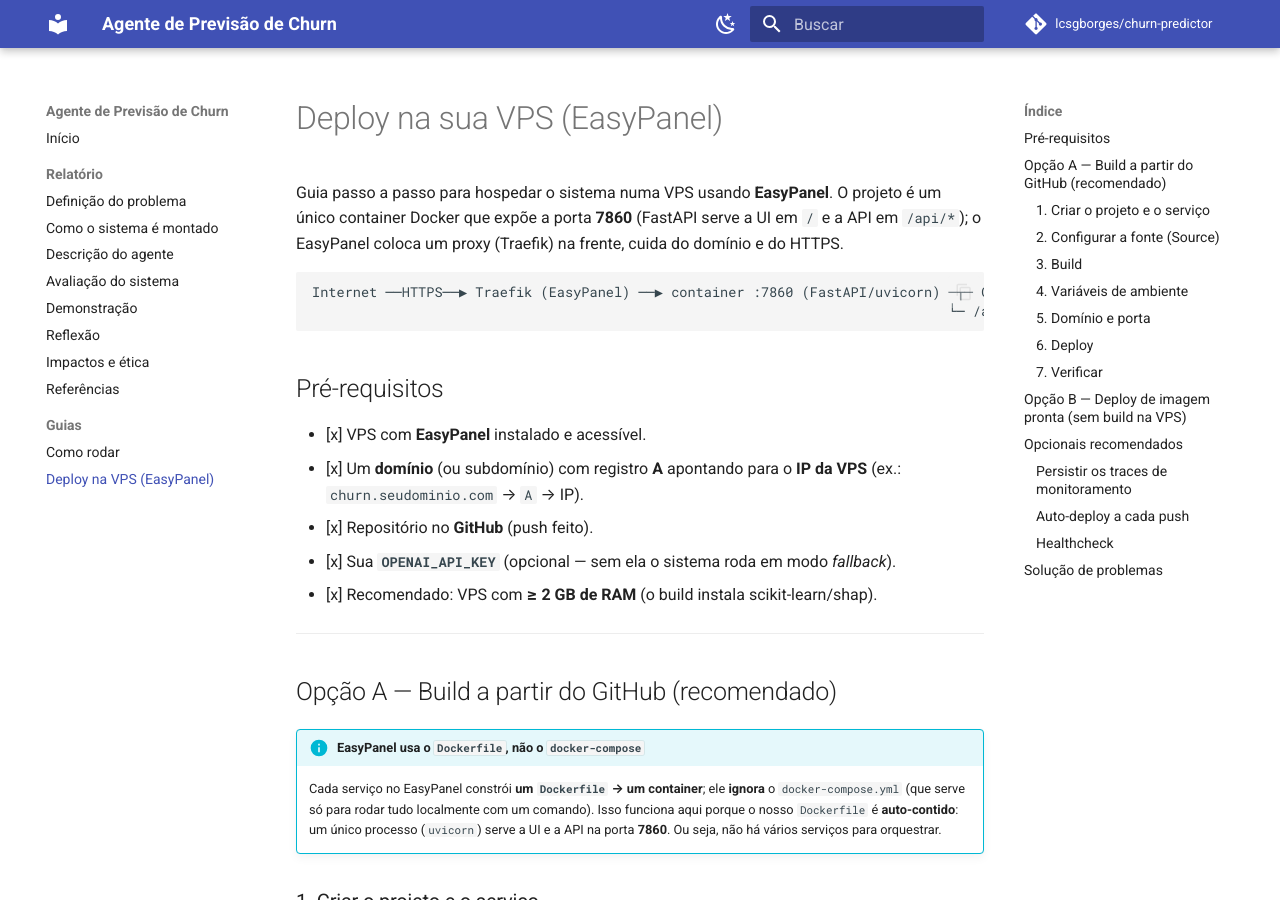
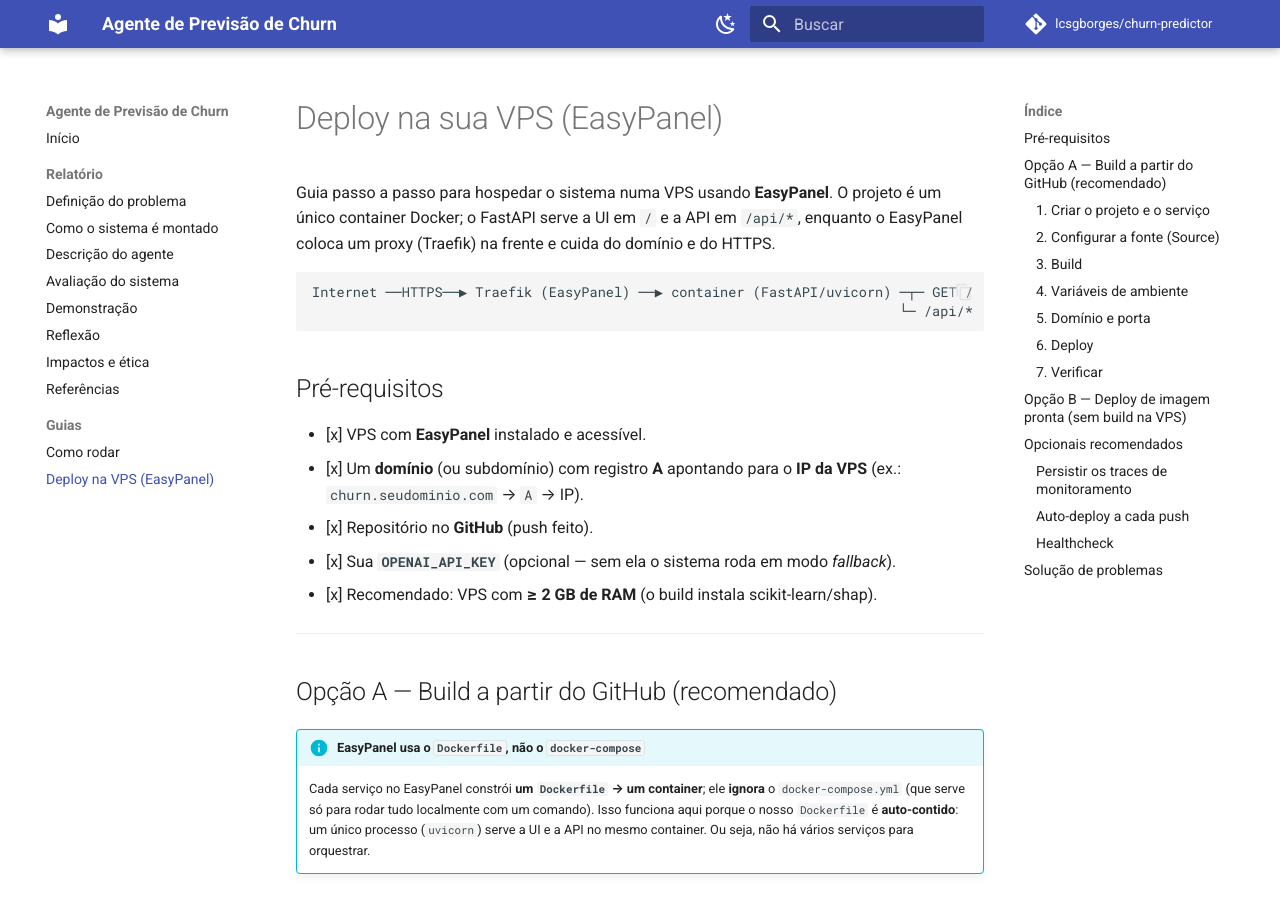
Before and after one commit to lcsgborges/churn-predictor, an MkDocs documentation site: the page built from docs/deploy.md, in a window 1280 px wide and 900 px high. Built offline with MkDocs 1.6.1 and Material for MkDocs 9.7.7, drawn with Linux system fonts in a browser that asks for light colours; comment, search, counter and statistics services are not loaded; some of the changed text lies outside the part shown.

Commit message:
docs: ajusta documentação do projeto

````diff
--- a/docs/deploy.md
+++ b/docs/deploy.md
@@ -1,12 +1,12 @@
 # Deploy na sua VPS (EasyPanel)
 
 Guia passo a passo para hospedar o sistema numa VPS usando **EasyPanel**. O projeto é um único
-container Docker que expõe a porta **7860** (FastAPI serve a UI em `/` e a API em `/api/*`); o EasyPanel
-coloca um proxy (Traefik) na frente, cuida do domínio e do HTTPS.
+container Docker; o FastAPI serve a UI em `/` e a API em `/api/*`, enquanto o EasyPanel coloca um
+proxy (Traefik) na frente e cuida do domínio e do HTTPS.
 
 ```
-Internet ──HTTPS──▶ Traefik (EasyPanel) ──▶ container :7860 (FastAPI/uvicorn) ─┬─ GET /   → UI (HTML/JS)
-                                                                              └─ /api/*  → API JSON
+Internet ──HTTPS──▶ Traefik (EasyPanel) ──▶ container (FastAPI/uvicorn) ─┬─ GET /   → UI (HTML/JS)
+                                                                        └─ /api/*  → API JSON
 ```
 
 ## Pré-requisitos
@@ -26,7 +26,7 @@
     Cada serviço no EasyPanel constrói **um `Dockerfile` → um container**; ele **ignora** o
     `docker-compose.yml` (que serve só para rodar tudo localmente com um comando). Isso funciona aqui
     porque o nosso `Dockerfile` é **auto-contido**: um único processo (`uvicorn`) serve a UI e a API
-    na porta **7860**. Ou seja, não há vários serviços para orquestrar.
+    no mesmo container. Ou seja, não há vários serviços para orquestrar.
 
 ### 1. Criar o projeto e o serviço
 1. No EasyPanel: **Create Project** → dê um nome (ex.: `churn`).
@@ -94,7 +94,7 @@
    docker push ghcr.io/SEU_USUARIO/churn-agent:latest
    ```
 2. No EasyPanel: **+ Service → App → Source = Docker Image** → informe a imagem.
-3. Repita os passos **4 (env)**, **5 (domínio/porta 7860)** e **6 (deploy)** da Opção A.
+3. Repita os passos **4 (variáveis de ambiente)**, **5 (domínio e porta)** e **6 (deploy)** da Opção A.
 
 ---
 
@@ -127,7 +127,7 @@
 | Sintoma | Causa provável | Correção |
 |---|---|---|
 | Build falha em `python -m ml.train` | Build Path apontando para subpasta errada | Defina Build Path = `/` (raiz do repo) |
-| `502 Bad Gateway` no domínio | Porta errada no domínio | Use a porta **7860** |
+| `502 Bad Gateway` no domínio | Porta interna incorreta | Confira o valor indicado no passo 5 |
 | App responde mas sempre em *fallback* | `OPENAI_API_KEY` ausente/inválida | Configure a env e faça redeploy |
 | Build sem memória / muito lento | VPS com pouca RAM | Use a **Opção B** (imagem pronta) |
-| Página em branco / 404 nos `/api/*` | Porta ou proxy errados | Garanta que o domínio aponta para a porta interna **7860** (uvicorn) |
+| Página em branco / 404 nos `/api/*` | Rota ou proxy incorretos | Confira o domínio no EasyPanel e as rotas da aplicação |
````
Also changed, not shown: README.md (+2 -2 lines), REPORT.md (+4 -4 lines), docs/arquitetura.md (+4 -4 lines), docs/como-rodar.md (+1 -1 lines).
